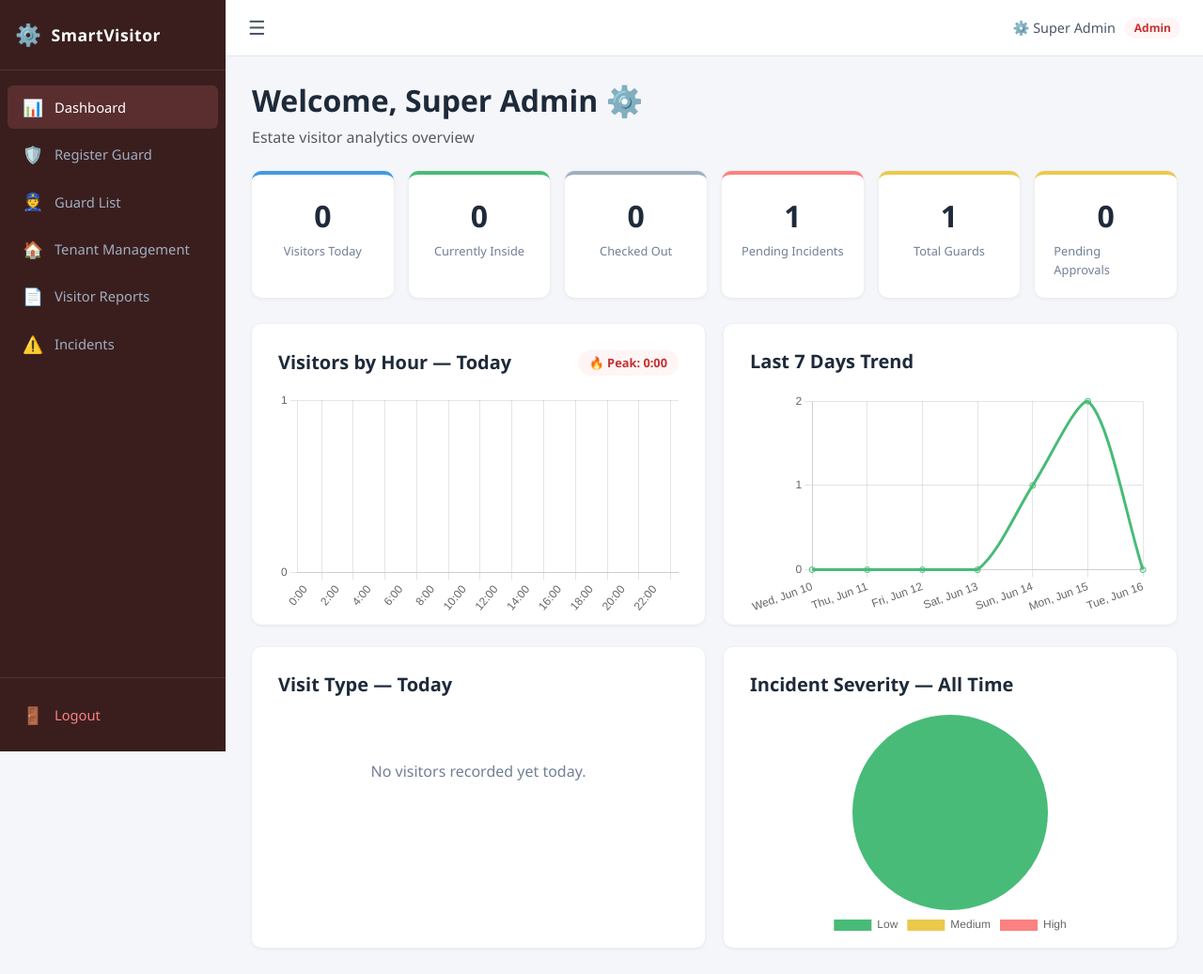
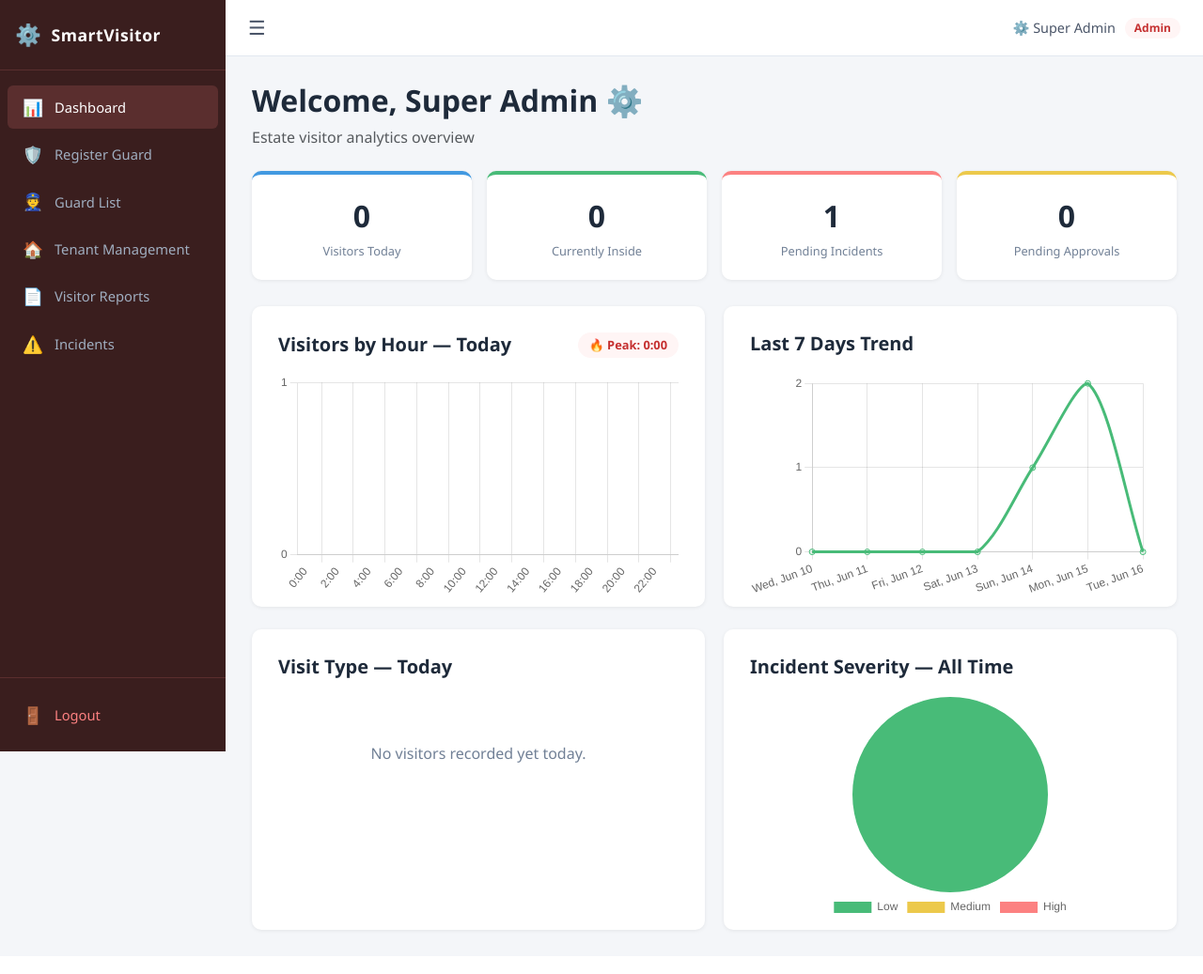
Before and after one commit to davejohnnie/smartvisitor_evms, a Laravel app: page /admin/dashboard in a window 1280 px wide. Shown: the whole page at 94% size. After the commit the page ends 994 px from the top, so only its background shows below. Run offline with Laravel 12, Linux system fonts and the light colour scheme; a user stored in the database is signed in; data comes from the database, SQL or seed files in the repository; style sheets or scripts are compiled from the project's sources; parts of the project's set-up code (start-up, migrations or seed data) failed here and were passed over; some libraries are stand-ins or nearby versions.

Commit message:
admin dashboard optimization

```diff
--- a/app/Http/Controllers/AdminController.php
+++ b/app/Http/Controllers/AdminController.php
@@ -21,9 +21,9 @@ class AdminController extends Controller
         $stats = [
             'total_visitors_today' => $visitsToday->count(),
             'checked_in'           => $visitsToday->where('status', 'checked-in')->count(),
-            'checked_out'          => $visitsToday->where('status', 'checked-out')->count(),
+            //'checked_out'          => $visitsToday->where('status', 'checked-out')->count(),
             'pending_incidents'    => Incident::where('status', 'pending')->count(),
-            'total_guards'         => Guard::count(),
+            //'total_guards'         => Guard::count(),
             'pending_tenants' => \App\Models\User::where('role', 'tenant')
                 ->where('status', 'pending')
                 ->count(),
--- a/resources/js/Pages/Admin/Dashboard.jsx
+++ b/resources/js/Pages/Admin/Dashboard.jsx
@@ -118,7 +118,7 @@ export default function Dashboard({
                 <p className="text-muted">Estate visitor analytics overview</p>
             </div>
 
-            {/* Stats Cards */}
+            {/* Stats Cards — 4 focused cards */}
             <div className="stats-grid">
                 <div className="stat-card stat-blue">
                     <span className="stat-number">
@@ -126,23 +126,17 @@ export default function Dashboard({
                     </span>
                     <span className="stat-label">Visitors Today</span>
                 </div>
+
                 <div className="stat-card stat-green">
                     <span className="stat-number">{stats.checked_in}</span>
                     <span className="stat-label">Currently Inside</span>
                 </div>
-                <div className="stat-card stat-gray">
-                    <span className="stat-number">{stats.checked_out}</span>
-                    <span className="stat-label">Checked Out</span>
-                </div>
+
                 <div className="stat-card stat-red">
                     <span className="stat-number">
                         {stats.pending_incidents}
                     </span>
                     <span className="stat-label">Pending Incidents</span>
-                </div>
-                <div className="stat-card stat-yellow">
-                    <span className="stat-number">{stats.total_guards}</span>
-                    <span className="stat-label">Total Guards</span>
                 </div>
                 <a
                     href={route("admin.tenants")}
@@ -160,7 +154,7 @@ export default function Dashboard({
                 </a>
             </div>
 
-            {/* Charts Row */}
+            {/* Charts Row 1 */}
             <div className="charts-grid">
                 <div className="page-card">
                     <div className="chart-header">
@@ -179,7 +173,8 @@ export default function Dashboard({
                     <Line data={trendChartData} options={chartOptions} />
                 </div>
             </div>
-            {/* Breakdown Charts Row */}
+
+            {/* Charts Row 2 */}
             <div className="charts-grid mt-4">
                 <div className="page-card">
                     <h5 className="page-title">Visit Type — Today</h5>
@@ -197,7 +192,9 @@ export default function Dashboard({
                 </div>
 
                 <div className="page-card">
-                    <h5 className="page-title">Incident Severity — All Time</h5>
+                    <h5 className="page-title">
+                        Incident Severity — All Time
+                    </h5>
                     {incidentSeverity.low === 0 &&
                     incidentSeverity.medium === 0 &&
                     incidentSeverity.high === 0 ? (
```
